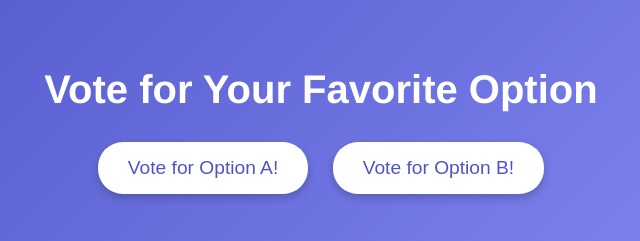
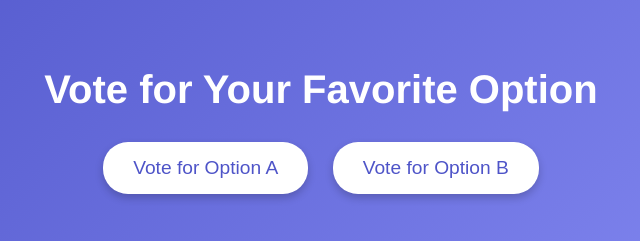
Before and after one commit to G-Aslan/voting-app, a website: page web-app/vote.html in a window 1280 px wide. Shown: the top 241 px of the page, 319-959 px from the left. Drawn offline with Linux system fonts and the light colour scheme.

Commit message:
changed vote.html again

```diff
--- a/web-app/vote.html
+++ b/web-app/vote.html
@@ -102,8 +102,8 @@
 </head>
 <body>
     <h1>Vote for Your Favorite Option</h1>
-    <button onclick="vote('Option A')">Vote for Option A!</button>
-    <button onclick="vote('Option B')">Vote for Option B!</button>
+    <button onclick="vote('Option A')">Vote for Option A</button>
+    <button onclick="vote('Option B')">Vote for Option B</button>
     <h2>Results</h2>
     <button onclick="getResults()">View Results</button>
     <div id="results"></div>
```
